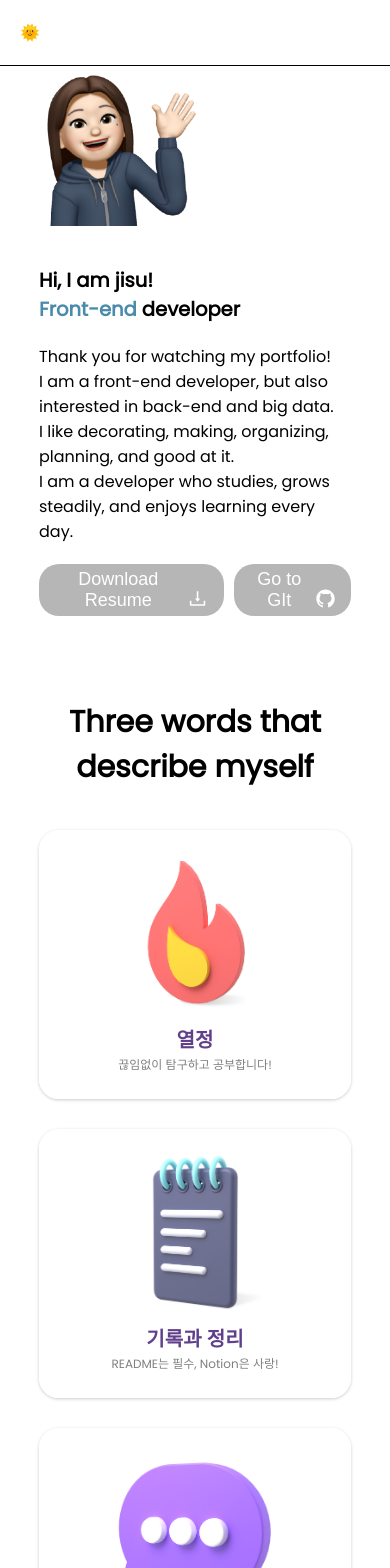
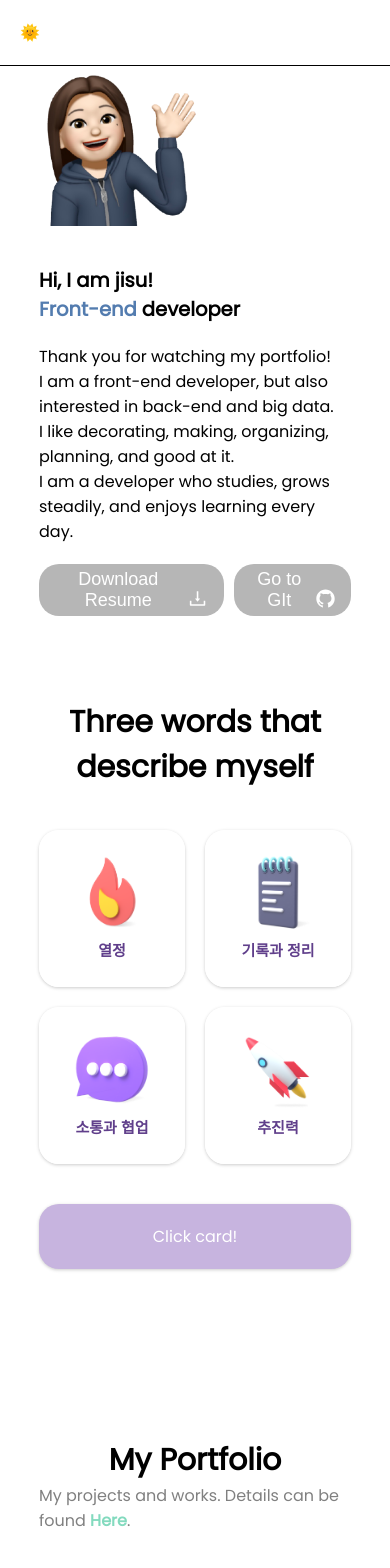
Before and after one commit to parkjisu6239/2021_Portfolio, a React (Create React App) app: page / in a window 390 px wide. Shown: the top 1568 px of the page. Built offline with nearby package versions, Linux system fonts and the light colour scheme.

Commit message:
feat: Update media query

```diff
--- a/src/components/home/concept/Concept.module.css
+++ b/src/components/home/concept/Concept.module.css
@@ -28,8 +28,12 @@
 @media (max-width: 587px) {
     .conceptList {
         display: grid;
-        grid-template-columns: 1fr;
-        gap: 30px;
+        grid-template-columns: 1fr 1fr;
+        gap: 20px;
+    }
+
+    .description {
+        padding: 20px;
     }
 }
 
--- a/src/components/home/concept/ConceptItem.module.css
+++ b/src/components/home/concept/ConceptItem.module.css
@@ -36,3 +36,17 @@ img {
 .active {
     border: 5px solid #c7b4df;
 }
+
+@media (max-width: 587px) {
+    .conceptitem {
+        padding: 20px;
+    }
+
+    .title {
+        font-size: 15px;
+    }
+
+    .subtitle {
+        display: none;
+    }
+}
```
